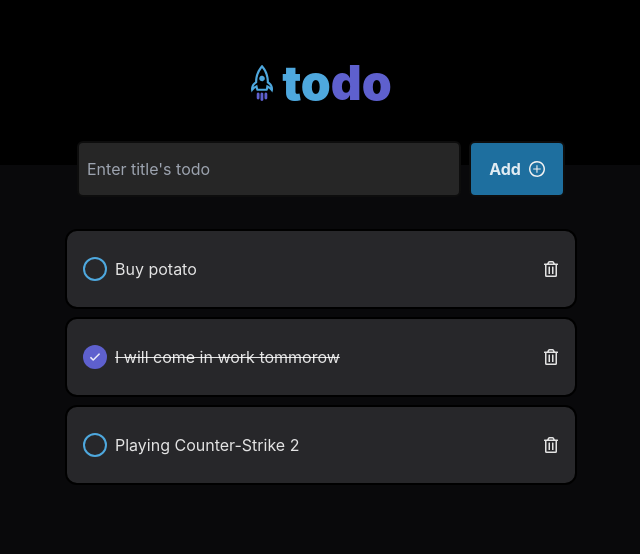
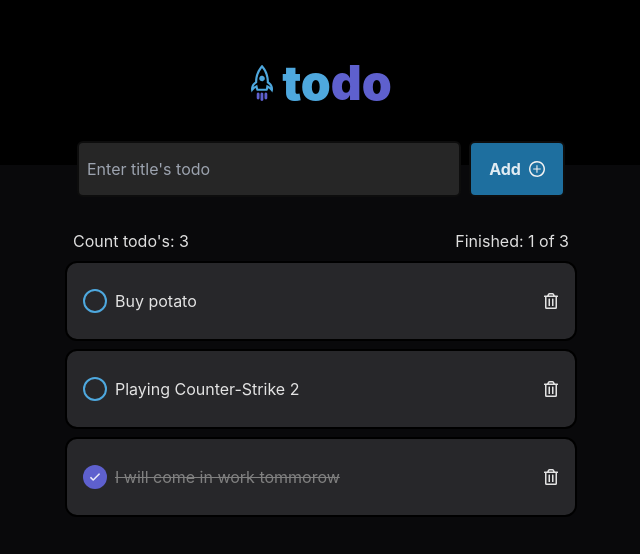
Before and after one commit to NoOseGG/todos, a React (Vite) app: page / in a window 1280 px wide. Shown: the top 554 px of the page, without its empty margins (319-959 px from the left). Built offline with nearby package versions, Linux system fonts and the light colour scheme.

Commit message:
Added information on the number of todos, added logic for changing the todo state

```diff
--- a/src/components/Todos/ListOfTodos/ListOfTodos.tsx
+++ b/src/components/Todos/ListOfTodos/ListOfTodos.tsx
@@ -15,6 +15,13 @@ const ListOfTodos: React.FC<Props> = ({
 }) => {
   return (
     <div className="w-2/4 h-auto mt-16 flex flex-col gap-2">
+      <div className="px-2 flex justify-between items-center">
+        <span>Count todo's: {todos.length}</span>
+        <span>
+          Finished: {todos.filter((todo) => todo.isChecking === true).length} of{" "}
+          {todos.length}
+        </span>
+      </div>
       {todos.map((todo) => (
         <TodoItem
           todo={todo}
--- a/src/components/Todos/TodoItem/TodoItem.tsx
+++ b/src/components/Todos/TodoItem/TodoItem.tsx
@@ -22,7 +22,7 @@ const TodoItem: React.FC<Props> = ({ todo, handleDeleteTodo, handleToggleCheck }
       >
         {todo.isChecking && <IoIosCheckmark className="w-8 h-8" />}
       </span>
-      <div className={`text-base grow ${todo.isChecking && 'line-through'}`}>{todo.title}</div>
+      <div className={`text-base grow ${todo.isChecking && 'line-through text-lightGray'}`}>{todo.title}</div>
       <FaRegTrashAlt
         className="cursor-pointer"
         onClick={() => handleDeleteTodo(todo.id)}
--- a/src/components/Todos/Todos.tsx
+++ b/src/components/Todos/Todos.tsx
@@ -23,6 +23,10 @@ const Todos: React.FC = () => {
   ]);
 
   const handleAddTodo = (query: string) => {
+    if (query.length < 10) {
+      alert("The todo length is too short");
+      return;
+    }
     const newTodos = [
       ...todos,
       { id: Math.floor(Math.random() * 1000), title: query, isChecking: false },
@@ -37,13 +41,26 @@ const Todos: React.FC = () => {
 
   const handleToggleCheck = (id: number) => {
     console.log(`check: ${id}`);
+    const newTodos = todos.map((todo) => {
+      if (todo.id === id) {
+        return { ...todo, isChecking: !todo.isChecking };
+      }
+      return todo;
+    });
+    setTodos(newTodos);
   };
 
   return (
     <div className="w-full h-full grow bg-zinc-950 flex items-start justify-center relative">
       <Input handleAddTodo={handleAddTodo} />
       <div className="w-4/5 h-full mx-auto flex justify-center">
-        <ListOfTodos todos={todos} handleDeleteTodo={handleDeleteTodo} handleToggleCheck={handleToggleCheck}/>
+        <ListOfTodos
+          todos={todos.sort((a, b) =>
+            b.isChecking ? -1 : a.isChecking ? 1 : 0
+          )}
+          handleDeleteTodo={handleDeleteTodo}
+          handleToggleCheck={handleToggleCheck}
+        />
       </div>
     </div>
   );
```
